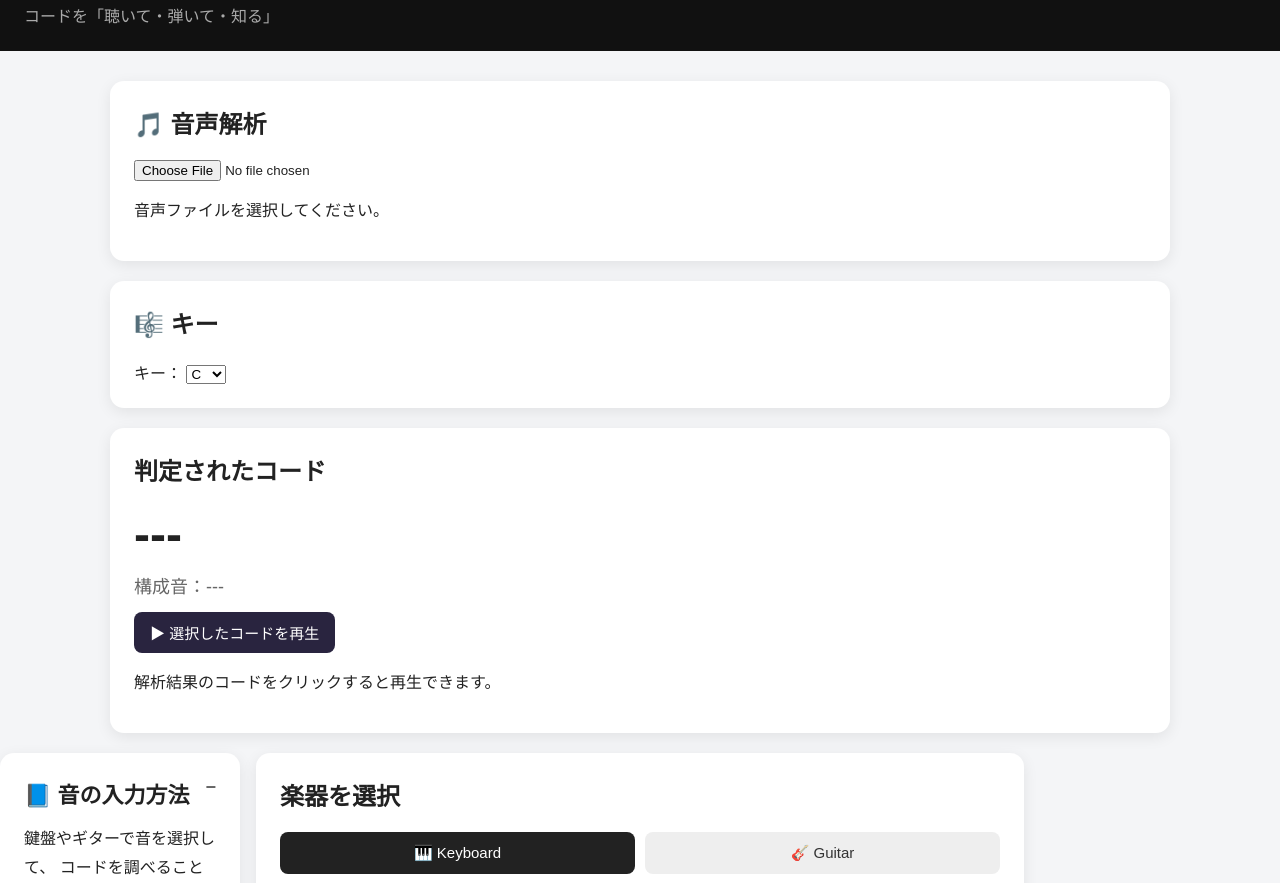
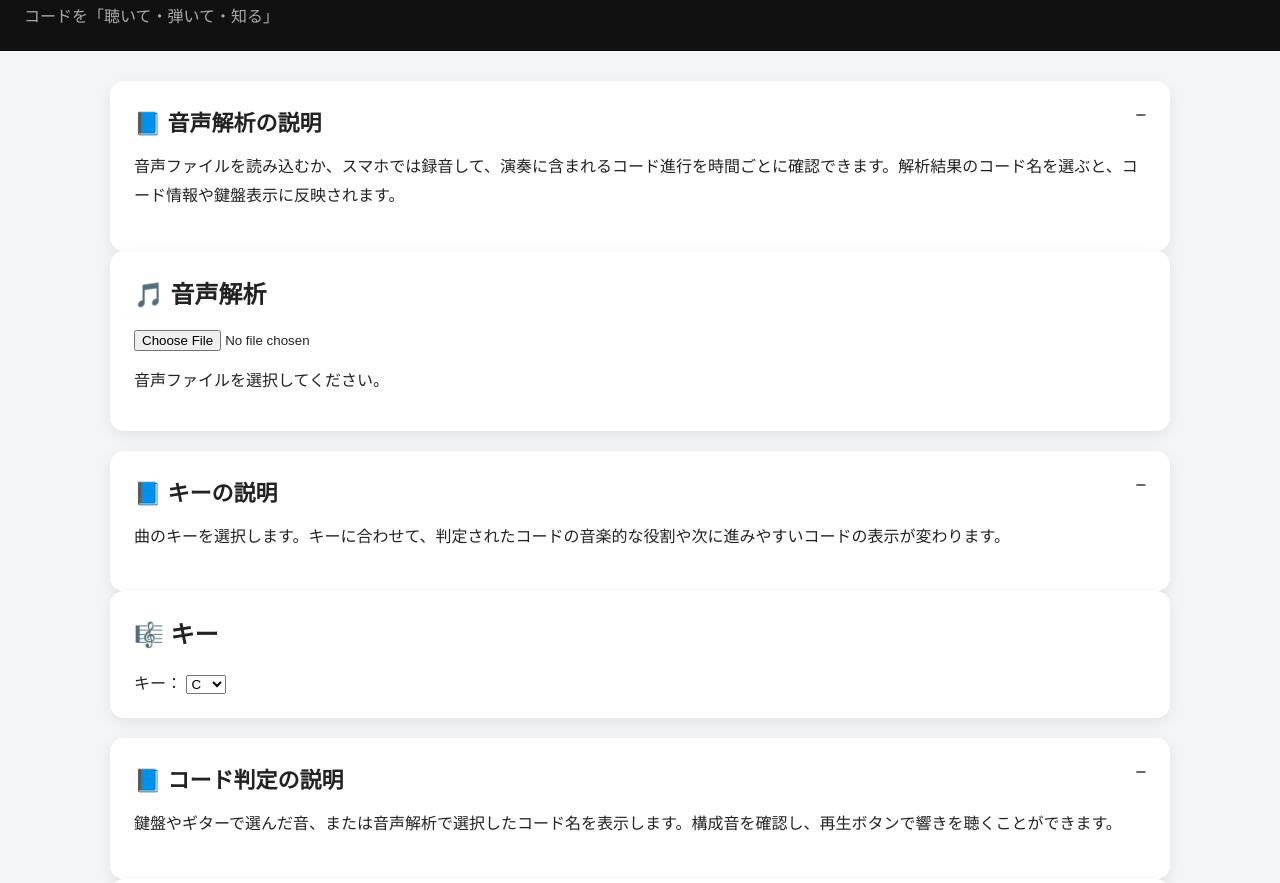
Before and after one commit to maichi3/Chordictionary, a plain HTML site: page index.html in a window 1280 px wide. Shown: the part 119-1002 px from the top of the page. Drawn offline with Linux system fonts and the light colour scheme.

Commit message:
Add explanations for all app features

```diff
--- a/index.html
+++ b/index.html
@@ -19,7 +19,11 @@
 
 <main>
 
-    <!-- 音声ファイル -->
+<div class="explained-feature">
+        <details class="card feature-description" open>
+            <summary>📘 音声解析の説明</summary>
+            <div class="feature-description-content"><p>音声ファイルを読み込むか、スマホでは録音して、演奏に含まれるコード進行を時間ごとに確認できます。解析結果のコード名を選ぶと、コード情報や鍵盤表示に反映されます。</p></div>
+        </details>
         <section class="card">
         <h2>🎵 音声解析</h2>
 
@@ -45,8 +49,13 @@
         </p>
         <div id="audio-results" aria-live="polite"></div>
     </section>
+    </div>
 
-    <!-- キー -->
+    <div class="explained-feature">
+        <details class="card feature-description" open>
+            <summary>📘 キーの説明</summary>
+            <div class="feature-description-content"><p>曲のキーを選択します。キーに合わせて、判定されたコードの音楽的な役割や次に進みやすいコードの表示が変わります。</p></div>
+        </details>
         <section class="card">
         <h2>🎼 キー</h2>
 
@@ -66,8 +75,13 @@
             <option value="B-major">B</option>
         </select>
     </section>
+    </div>
 
-    <!-- コード表示 -->
+    <div class="explained-feature">
+        <details class="card feature-description" open>
+            <summary>📘 コード判定の説明</summary>
+            <div class="feature-description-content"><p>鍵盤やギターで選んだ音、または音声解析で選択したコード名を表示します。構成音を確認し、再生ボタンで響きを聴くことができます。</p></div>
+        </details>
         <section class="card">
         <h2>判定されたコード</h2>
 
@@ -81,6 +95,7 @@
         </button>
         <p id="play-chord-status" aria-live="polite">解析結果のコードをクリックすると再生できます。</p>
     </section>
+    </div>
 
         <!-- 説明カードと楽器カード -->
     <div class="feature-layout">
@@ -168,7 +183,11 @@
 
     </div>
 
-    <!-- コード情報 -->
+<div class="explained-feature">
+        <details class="card feature-description" open>
+            <summary>📘 コード情報の説明</summary>
+            <div class="feature-description-content"><p>役割はキーの中での働き、次に来やすいコードは進行の候補、雰囲気はコードから受ける印象の目安です。作曲やコード進行を考える際の参考にできます。</p></div>
+        </details>
         <section class="card">
         <h2>📖 コード情報</h2>
 
@@ -191,6 +210,7 @@
 
         </div>
     </section>
+    </div>
 
     </main>
 
```
Lines whose indentation alone changed are shown as unchanged.
